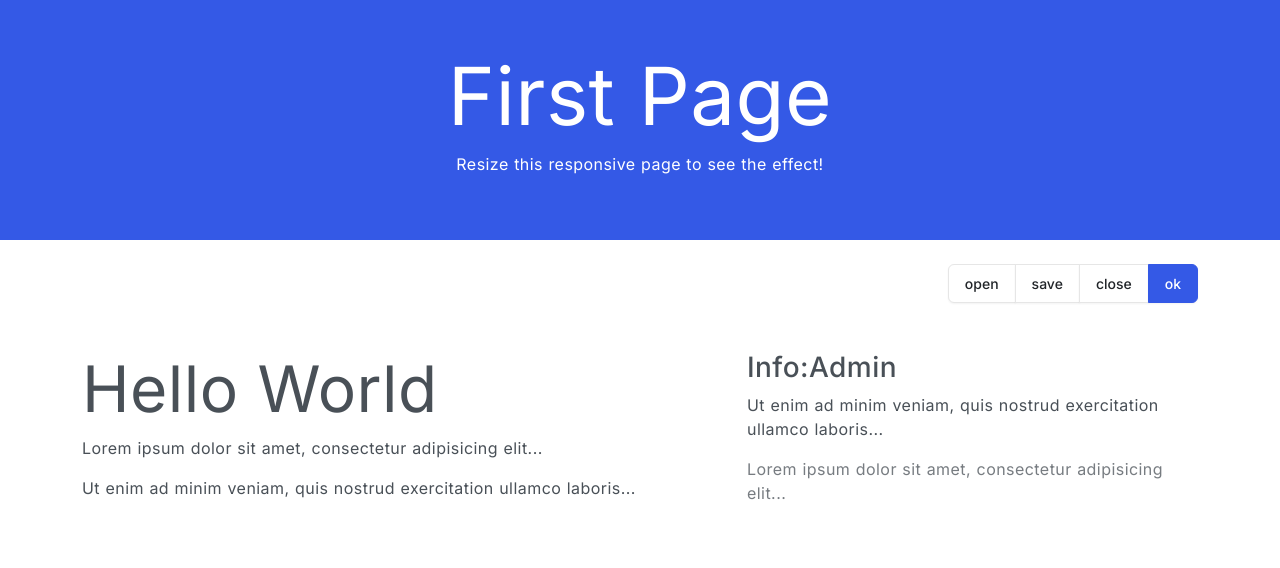
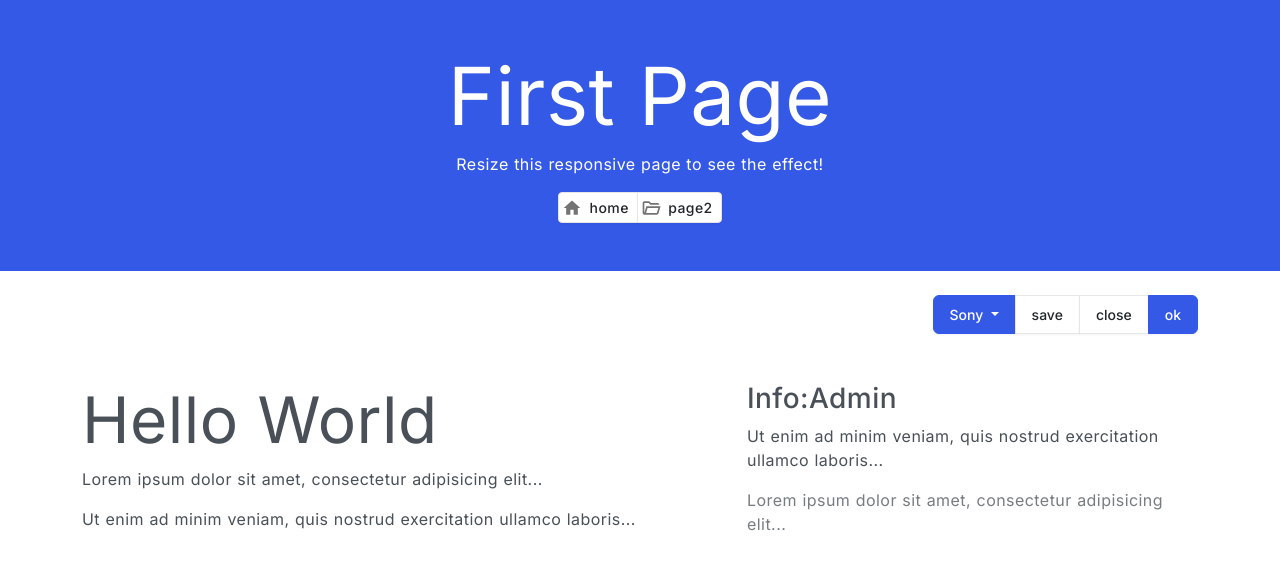
Before and after one commit to nikolav/flask--demo, a website built with Parcel: page app/src/index.html in a window 1280 px wide. Built offline with nearby package versions, Linux system fonts and the light colour scheme.

Commit message:
+ app.src.scss.icons

```diff
--- a/app/src/index.html
+++ b/app/src/index.html
@@ -4,39 +4,74 @@
     <meta charset="UTF-8" />
     <meta name="viewport" content="width=device-width, initial-scale=1.0" />
     <meta http-equiv="X-UA-Compatible" content="ie=edge" />
-		<title>Parcel Starter</title>
+    <title>page@app.com</title>
     <link rel="stylesheet" href="./scss/styles.scss" />
   </head>
   <body>
+    <!-- @hero -->
     <div class="container-fluid p-5 bg-primary text-white text-center">
       <h1 class="display-1">First Page</h1>
       <p>Resize this responsive page to see the effect!</p>
+      <div class="btn-group btn-group-sm">
+        <a href="/" class="btn btn-secondary icon-s icon--home-filled">home</a>
+        <a
+          href="page2.html"
+          class="btn btn-secondary icon-s icon--folder-open-outline"
+        >
+          page2</a
+        >
+      </div>
     </div>
 
     <!-- @toolbar -->
-		<div class="mt-4 d-flex justify-content-center justify-content-sm-end container">
-			<div class="btn-group btn-sm">
-				<button id="B2" class="btn btn-secondary **text-uppercase">open</button>
+    <div
+      class="mt-4 d-flex justify-content-center justify-content-sm-end container"
+    >
+      <div class="btn-group **btn-group-sm">
+        <div class="btn-group">
+          <button
+            type="button"
+            class="btn btn-primary dropdown-toggle"
+            data-bs-toggle="dropdown"
+          >
+            Sony
+          </button>
+          <div class="dropdown-menu">
+            <a class="dropdown-item" href="#">Tablet</a>
+            <a class="dropdown-item" href="#">Smartphone</a>
+          </div>
+        </div>
+
         <button id="B4" class="btn btn-secondary **text-uppercase">save</button>
-				<button id="B3" class="btn btn-secondary **text-uppercase">close</button>
+        <button id="B3" class="btn btn-secondary **text-uppercase">
+          close
+        </button>
         <button id="B__ok" class="btn btn-primary **text-uppercase">ok</button>
       </div>
     </div>
 
+    <!-- @content -->
     <div class="container mt-5">
       <div class="row">
         <div class="col-sm-7">
           <h3 class="display-3">Hello World</h3>
           <p>Lorem ipsum dolor sit amet, consectetur adipisicing elit...</p>
-					<p>Ut enim ad minim veniam, quis nostrud exercitation ullamco laboris...</p>
+          <p>
+            Ut enim ad minim veniam, quis nostrud exercitation ullamco
+            laboris...
+          </p>
         </div>
         <div class="col-sm">
           <h3>Info:Admin</h3>
-					<p>Ut enim ad minim veniam, quis nostrud exercitation ullamco laboris...</p>
-					<p class="text-muted">Lorem ipsum dolor sit amet, consectetur adipisicing elit...</p>
+          <p>
+            Ut enim ad minim veniam, quis nostrud exercitation ullamco
+            laboris...
+          </p>
+          <p class="text-muted">
+            Lorem ipsum dolor sit amet, consectetur adipisicing elit...
+          </p>
         </div>
       </div>
-
     </div>
 
     <script type="module" src="./js/index.ts" defer></script>
--- a/app/src/js/index.ts
+++ b/app/src/js/index.ts
@@ -1,20 +1,24 @@
+import axios from "axios";
 import $ from "jquery";
-import "bootstrap";
-import axios from "axios";
+import * as $$ from "bootstrap";
 
+import { API_URL_DOCS } from "../config/vars";
+
+const TOPIC = "@1";
 
 $(() => {
   console.log(`@ready [${Date.now()}]`);
+  console.log({ $$ });
 
   const btn$ = $("#B__ok");
 
-
   btn$.on({
     click: async (evt) => {
-      const { data } = await axios({
-        method: "get",
-        url: "https://jsonplaceholder.typicode.com/posts/22",
-      });
+      const { data } = await axios(
+        `${API_URL_DOCS}?tag=${encodeURIComponent(TOPIC)}`
+        // `${API_URL_DOCS}/23`
+      );
+
       alert(JSON.stringify(data));
     },
   });
--- /dev/null
+++ b/app/src/scss/05-components/_icons.scss
@@ -0,0 +1,12 @@
+.icon-s {
+  padding-left: 1.89rem !important;
+  background-position: 5% center;
+}
+
+.icon--folder-open-outline {
+  background-image: url("../icons/folder-open-outline.svg");
+}
+
+.icon--home-filled {
+  background-image: url("../icons/home-filled.svg");
+}
--- a/app/src/scss/styles.scss
+++ b/app/src/scss/styles.scss
@@ -8,6 +8,8 @@
 // @import './04-globals/header';
 // @import './04-globals/footer';
 // @import './04-globals/layout';
+
+@import './05-components/icons';
 
 
 @import "../../node_modules/bootstrap/scss/mixins/banner";
```
Also changed, not shown: app/package.json (+12 -5 lines), app/src/page2.html (added, +26 -0 lines), app/src/icons/folder-open-outline.svg (added), app/src/icons/home-filled.svg (added), 2 other files. Lines whose indentation alone changed are shown as unchanged.
